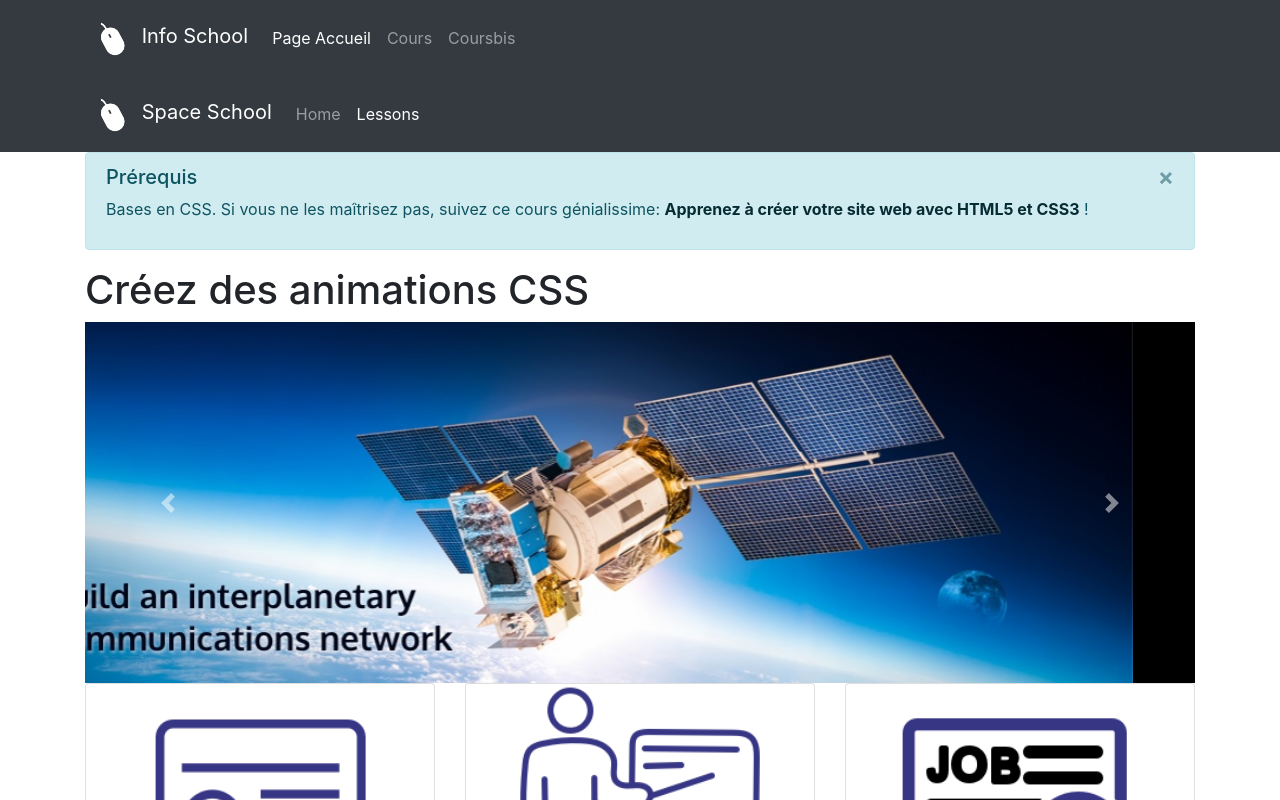
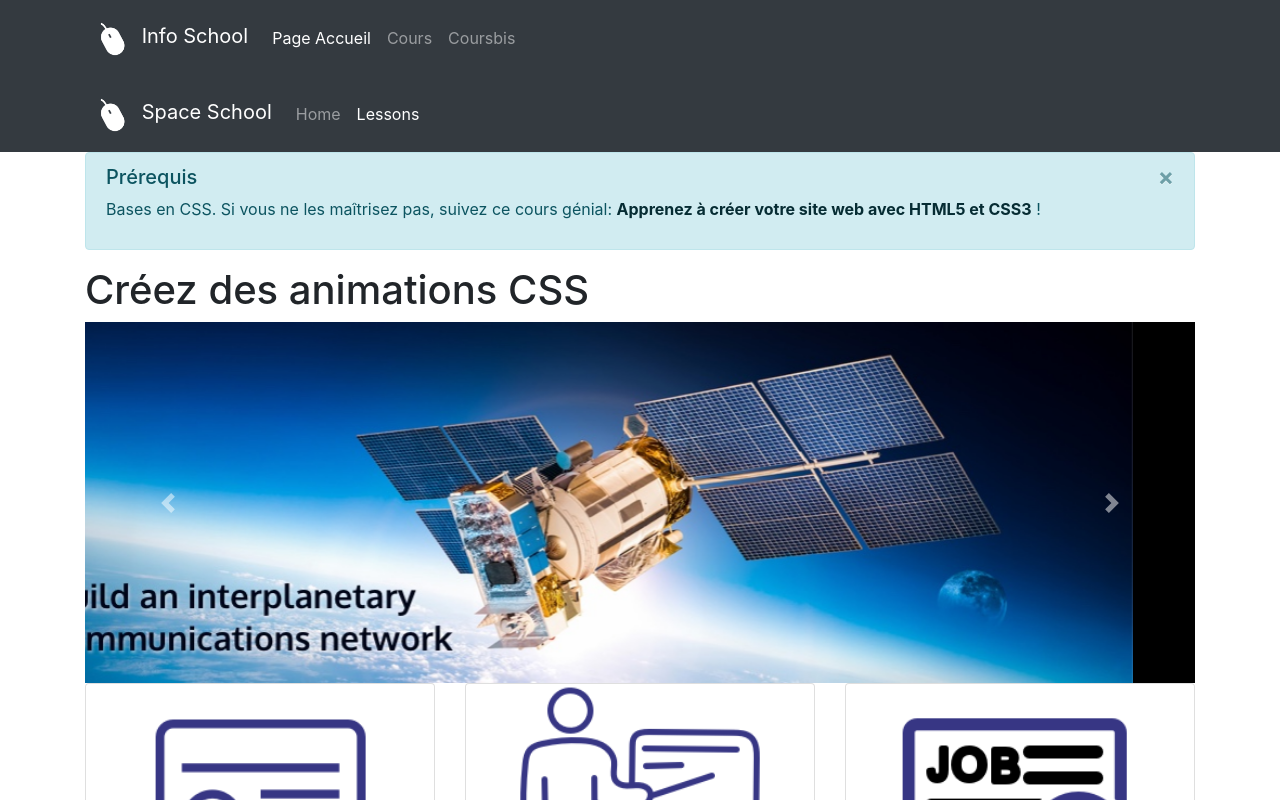
Before and after one commit to Sebbysebby/Sebbysebby, a plain HTML site: page index.html in a window 1280 px wide. Shown: the top 800 px of the page. Drawn offline with nearby package versions, Linux system fonts and the light colour scheme.

Commit message:
essaicommitment

```diff
--- a/index.html
+++ b/index.html
@@ -74,7 +74,7 @@
       <div class="col">
         <div class="alert alert-info alert-dismissible fade show" role="alert">
             <h5 class="alert-heading">Prérequis</h5>
-            <p>Bases en CSS. Si vous ne les maîtrisez pas, suivez ce cours génialissime: <a href="lesson-1.html" class="alert-link">Apprenez à créer votre site web avec HTML5 et CSS3</a> !</p>
+            <p>Bases en CSS. Si vous ne les maîtrisez pas, suivez ce cours génial: <a href="lesson-1.html" class="alert-link">Apprenez à créer votre site web avec HTML5 et CSS3</a> !</p>
             <button type="button" class="close" data-dismiss="alert" aria-label="Close">
               <span aria-hidden="true">&times;</span>
             </button>
```
